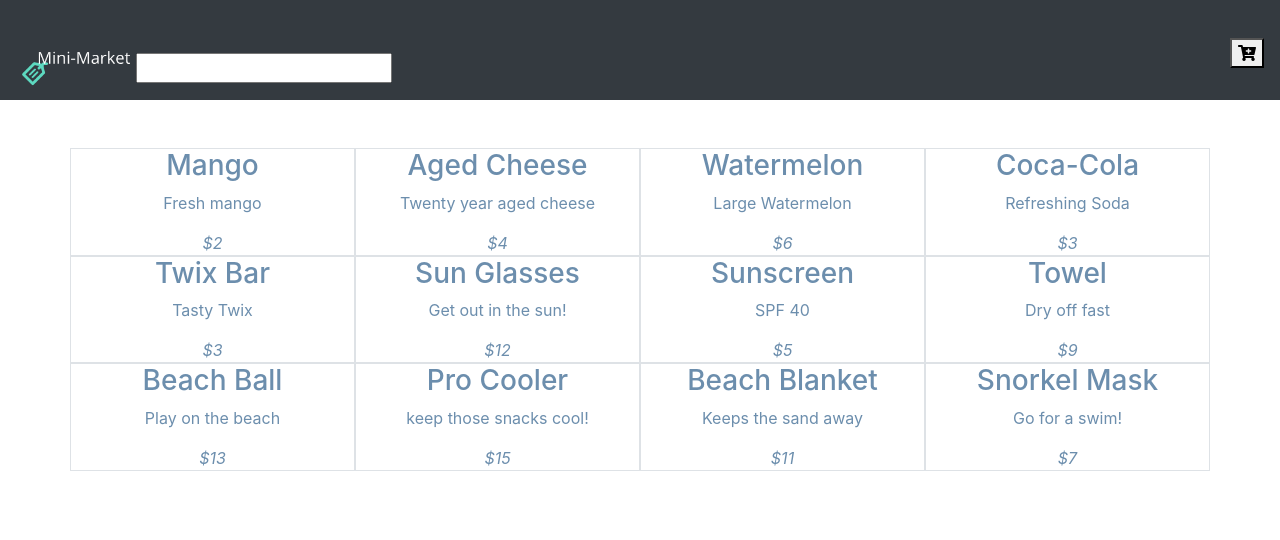
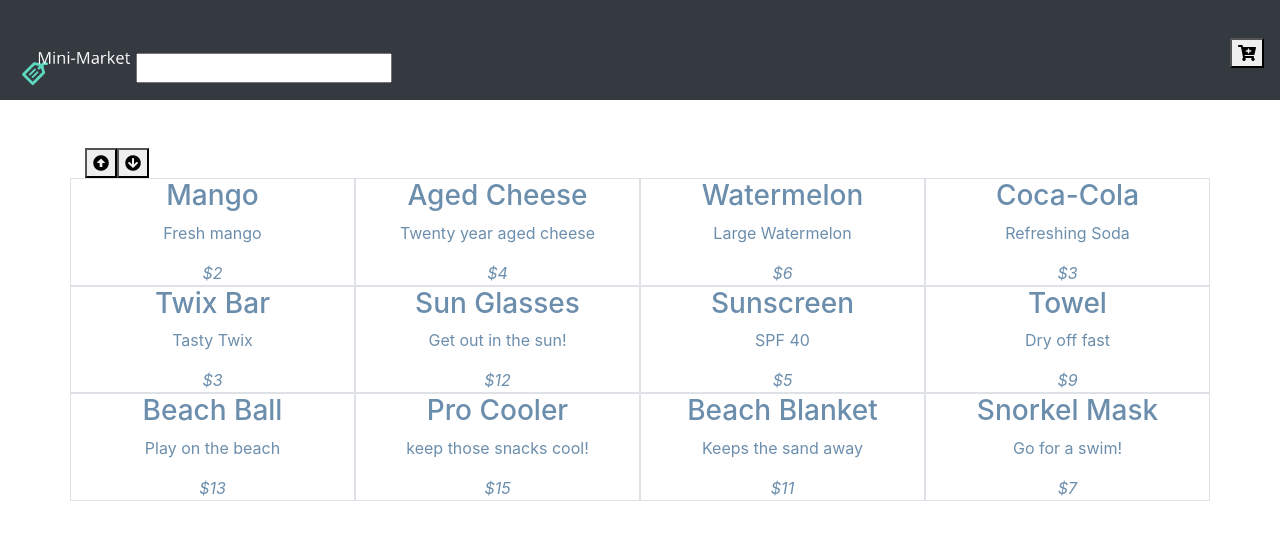
Before and after one commit to cews7/mini-market, a React (Create React App) app: page / in a window 1280 px wide. Shown: the top 540 px of the page. Built offline with nearby package versions, Linux system fonts and the light colour scheme.

Commit message:
add sort functionality

```diff
--- a/src/components/Products/Products.js
+++ b/src/components/Products/Products.js
@@ -42,11 +42,33 @@ export default class Products extends Component {
     });
   }
 
+  handleClick = (sortOrder) => {
+    let filteredProducts = this.filterProductsBySearch();
+    if (sortOrder === 'ascending') {
+      filteredProducts = filteredProducts.sort((a, b) => {
+        return a.price - b.price
+      });
+    } else {
+      filteredProducts = filteredProducts.sort((a, b) => {
+        return b.price - a.price
+      });
+    }
+    return this.setState({
+      filteredProducts
+    });
+  }
+
   render() {
     return (
       <>
         <div className='py-5'>
           <div className='container'>
+          <button onClick={() => this.handleClick('ascending')}>
+          <i className="fas fa-arrow-alt-circle-up" />
+          </button>
+          <button onClick={() => this.handleClick('descending')}>
+          <i className="fas fa-arrow-circle-down" />
+          </button>
             <div className='row'>
              { this.state.products !== null ? this.returnProducts() : null }
             </div>
```
